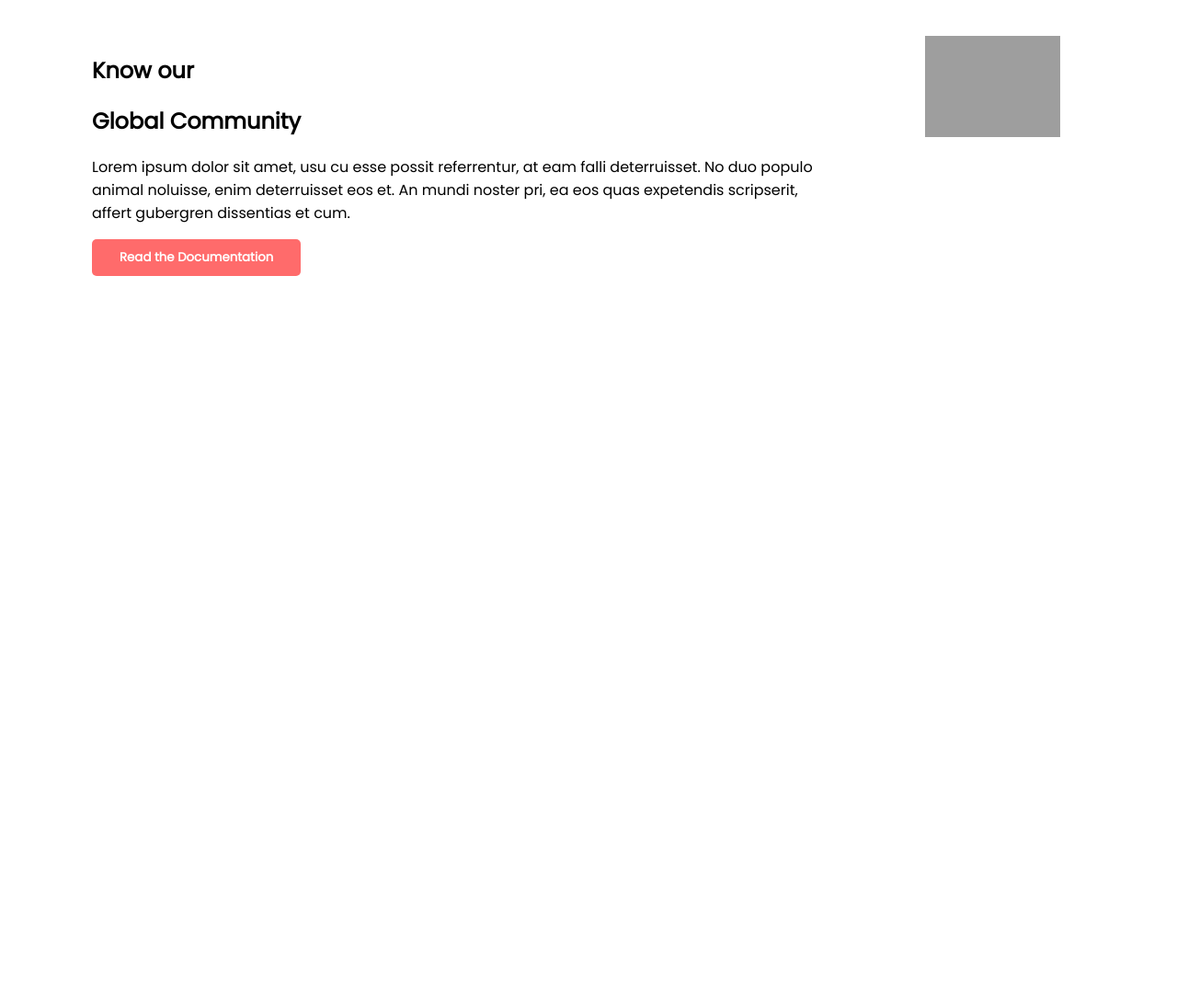
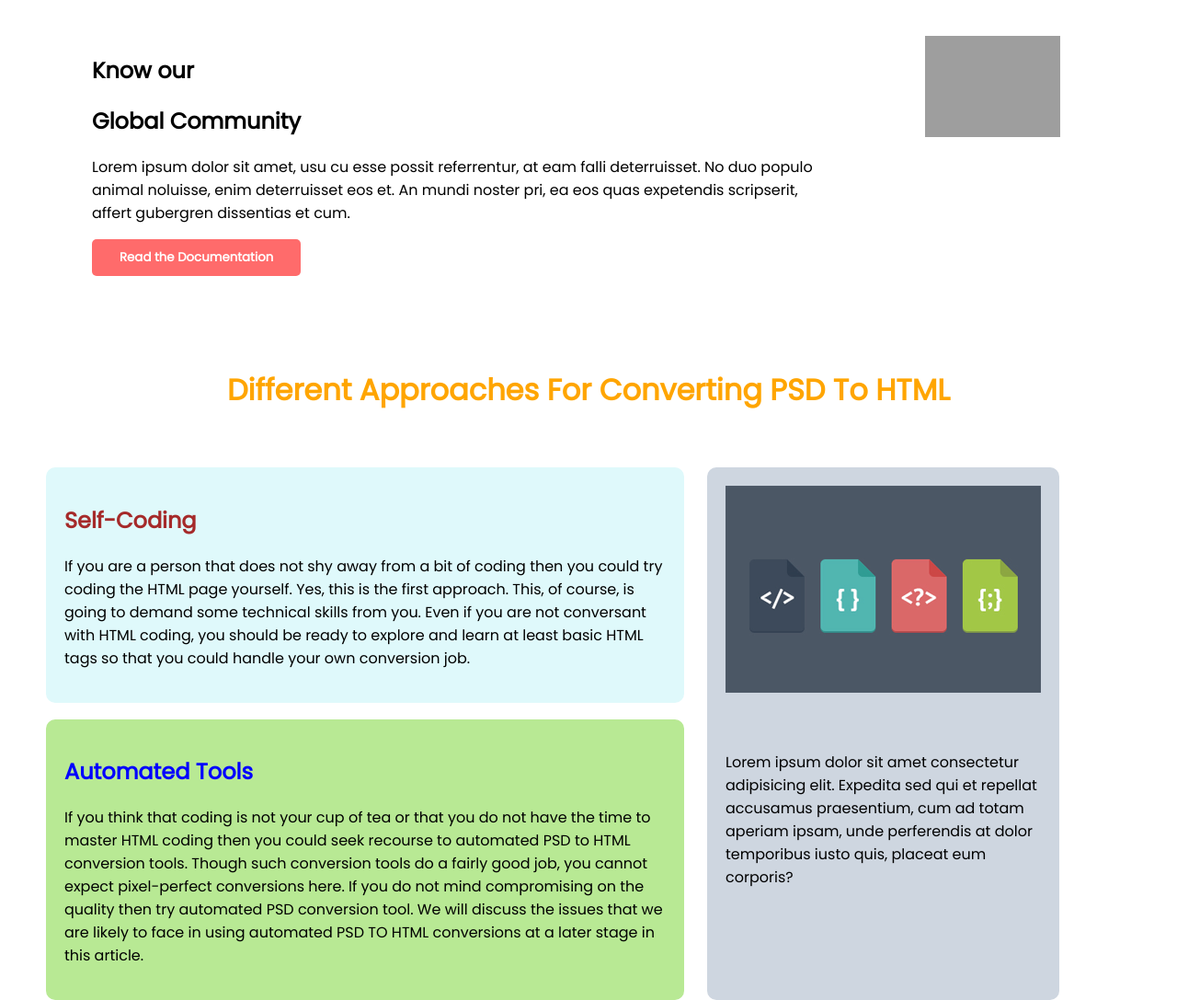
Before and after one commit to omornahid/random-portfolio-practice, a plain HTML site: page index.html in a window 1280 px wide. Shown: the part 1457-2544 px from the top of the page at 92% size. Before the commit the page ends 1757 px from the top, so only its background shows below. Drawn offline with Linux system fonts and the light colour scheme; grey boxes are pictures that could not be loaded.

Commit message:
fifth section done

```diff
--- a/index.html
+++ b/index.html
@@ -103,5 +103,28 @@
     </div>
   </section>
 
+  <h1 class="psd">Different Approaches For Converting PSD To HTML</h1>
+
+  <section class="sec_five">
+
+    <div class="typesOf_psd">
+      <div class="typesOf_psd_a">
+        <h2 style="color: brown;">Self-Coding</h2>
+        <p>If you are a person that does not shy away from a bit of coding then you could try coding the HTML page yourself. Yes, this is the first approach. This, of course, is going to demand some technical skills from you. Even if you are not conversant with HTML coding, you should be ready to explore and learn at least basic HTML tags so that you could handle your own conversion job.</p>
+      </div>
+      <div class="typesOf_psd_b">
+        <h2 style="color: blue;">Automated Tools</h2>
+        <p>If you think that coding is not your cup of tea or that you do not have the time to master HTML coding then you could seek recourse to automated PSD to HTML conversion tools. Though such conversion tools do a fairly good job, you cannot expect pixel-perfect conversions here. If you do not mind compromising on the quality then try automated PSD conversion tool. We will discuss the issues that we are likely to face in using automated PSD TO HTML conversions at a later stage in this article.</p>
+      </div>
+
+    </div>
+
+    <div class="typesOf_psd_c">
+      <img src="/images/psd-html.png" alt="">
+      <p>Lorem ipsum dolor sit amet consectetur adipisicing elit. Expedita sed qui et repellat accusamus praesentium, cum ad totam aperiam ipsam, unde perferendis at dolor temporibus iusto quis, placeat eum corporis?</p>
+    </div>
+
+  </section>
+
 </body>
 </html>
--- a/style.css
+++ b/style.css
@@ -112,6 +112,7 @@ button{
 .sec_four{
   display: flex;
   width: 95%;
+  margin-bottom: 100px;
 }
 
 .sec_four div{
@@ -122,3 +123,40 @@ button{
   width: 70%;
 }
 /* fourth section done */
+.sec_five{
+  display: flex;
+  width: 90%;
+  margin-top: 60px;
+}
+
+.psd{
+  text-align: center;
+  color: orange;
+}
+.typesOf_psd{
+  margin-left: 50px;
+}
+
+.typesOf_psd_a{
+  background-color: #dff9fb;
+  padding: 20px;
+  margin-bottom: 18px;
+  border-radius: 10px;
+}
+
+.typesOf_psd_b{
+  background-color: #b8e994;
+  padding: 20px;
+  border-radius: 10px;
+}
+.typesOf_psd_c{
+  margin-left: 25px;
+  border-radius: 10px;
+  background-color: #ced6e0;
+  padding: 20px;
+}
+.typesOf_psd_c p{
+  padding-top: 40px;
+}
+
+/* section five done */
```
Also changed, not shown: images/psd-html.png (added).
